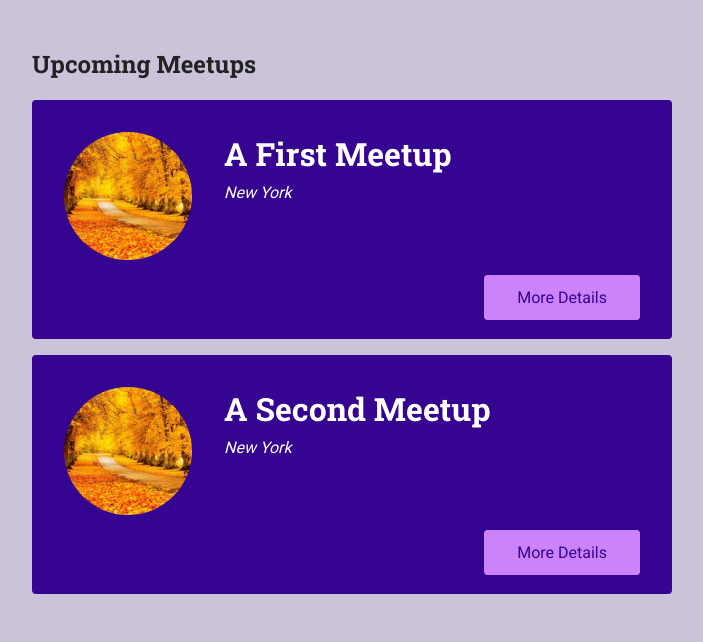
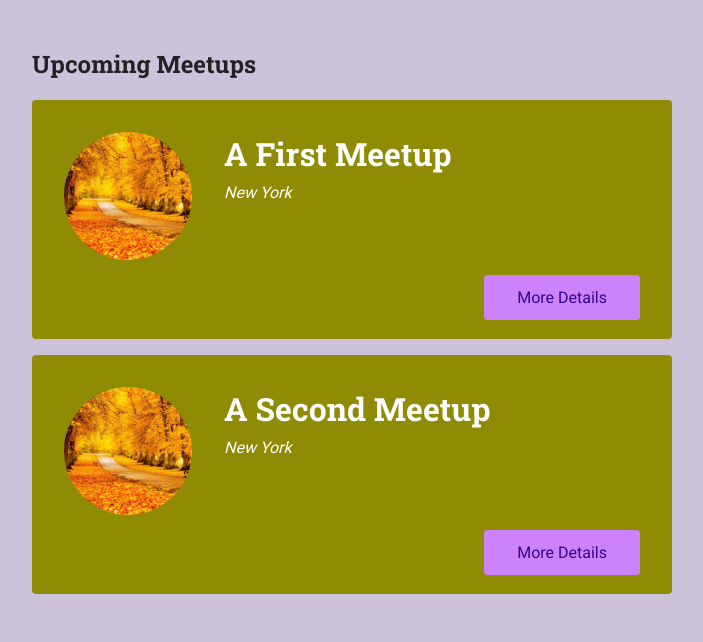
Before and after one commit to IvanDronek/django_course_site, a Django app: page /meetups/ in a window 1280 px wide. Shown: the part 226-868 px from the top of the page, without its empty margins (288-991 px from the left). Run offline with Django 4.2, Linux system fonts and the light colour scheme; data comes from the database, SQL or seed files in the repository.

Commit message:
20.08.2023

```diff
--- a/meetups/static/meetups/styles/all-meetups.css
+++ b/meetups/static/meetups/styles/all-meetups.css
@@ -11,7 +11,7 @@ section {
 
   .meetup-item {
     margin: 1rem 0;
-    background-color: #350490;
+    background-color: #908b04;
     padding: 2rem;
     color: white;
     border-radius: 4px;
```
